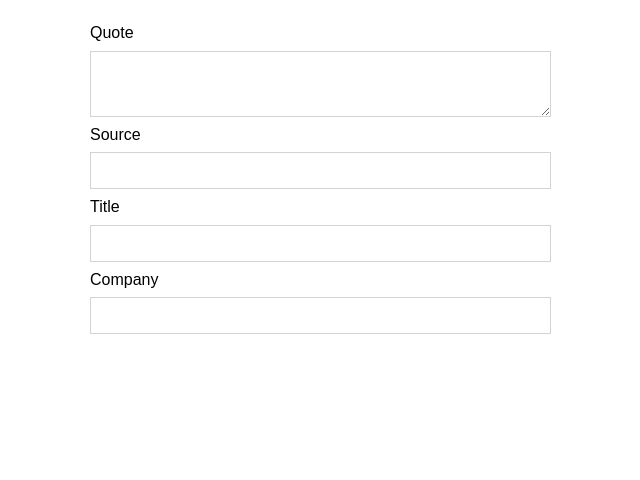
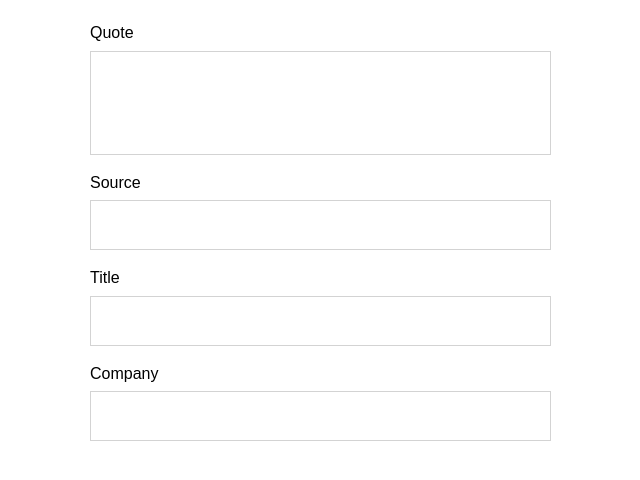
Before and after one commit to GraySmith00/react-mothership, a React (Create React App) app: page / in a window 1280 px wide. Shown: the top 480 px of the page, without its empty margins (38-678 px from the left). Built offline with nearby package versions, Linux system fonts and the light colour scheme.

Commit message:
style updates

```diff
--- a/src/components/DisplayTestimonial.js
+++ b/src/components/DisplayTestimonial.js
@@ -1,4 +1,4 @@
-import React from 'react';
+import React from "react";
 
 class DisplayTestimonial extends React.Component {
   render() {
--- a/src/components/Testimonial.js
+++ b/src/components/Testimonial.js
@@ -1,6 +1,6 @@
-import React from 'react';
-import '../stylesheets/Testimonial.css';
-import DisplayTestimonial from './DisplayTestimonial';
+import React from "react";
+import "../stylesheets/Testimonial.css";
+import DisplayTestimonial from "./DisplayTestimonial";
 
 class Testimonial extends React.Component {
   quoteRef = React.createRef();
@@ -28,6 +28,7 @@ class Testimonial extends React.Component {
       <div className="wrapper">
         <section className="testimonial-admin testimonial">
           <form>
+            <div>
               <label htmlFor="quote">Quote</label>
               <textarea
                 ref={this.quoteRef}
@@ -36,6 +37,8 @@ class Testimonial extends React.Component {
                 rows="4"
                 onKeyUp={this.handleChange}
               />
+            </div>
+            <div>
               <label htmlFor="source">Source</label>
               <input
                 ref={this.sourceRef}
@@ -45,6 +48,8 @@ class Testimonial extends React.Component {
                 defaultValue=""
                 onKeyUp={this.handleChange}
               />
+            </div>
+            <div>
               <label htmlFor="title">Title</label>
               <input
                 ref={this.titleRef}
@@ -54,6 +59,8 @@ class Testimonial extends React.Component {
                 defaultValue=""
                 onKeyUp={this.handleChange}
               />
+            </div>
+            <div>
               <label htmlFor="company">Company</label>
               <input
                 ref={this.companyRef}
@@ -63,6 +70,7 @@ class Testimonial extends React.Component {
                 defaultValue=""
                 onKeyUp={this.handleChange}
               />
+            </div>
             {/* <button type="submit">Submit</button> */}
           </form>
         </section>
--- a/src/stylesheets/Testimonial.css
+++ b/src/stylesheets/Testimonial.css
@@ -22,6 +22,10 @@ body {
   width: 45%;
 }
 
+.testimonial form div {
+  margin-bottom: 15px;
+}
+
 label,
 input,
 textarea {
@@ -29,14 +33,16 @@ textarea {
   margin-bottom: 5px;
 }
 
-input {
-  padding: 10px 20px;
+input,
+textarea {
+  font-size: 16px;
+  width: 100%;
+  border: lightgray 1px solid;
+  padding: 15px;
 }
 
-input,
 textarea {
-  width: 100%;
-  border: lightgray 1px solid;
+  resize: none;
 }
 
 blockquote {
```
Lines whose indentation alone changed are shown as unchanged.
